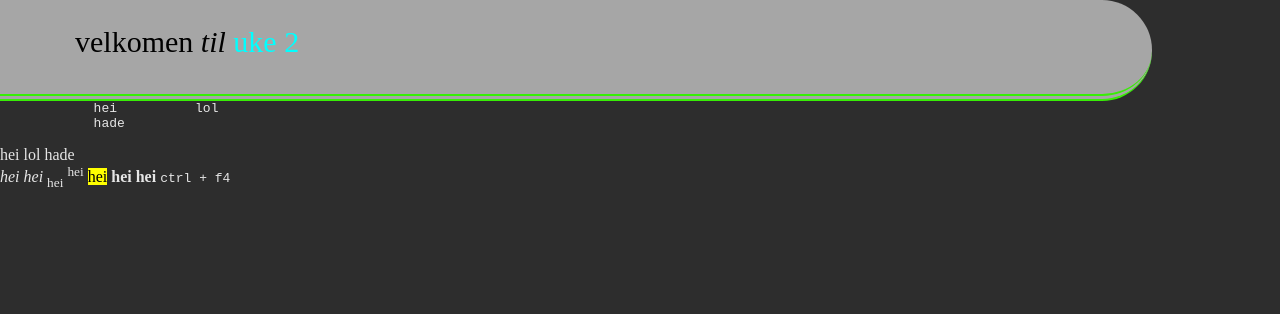
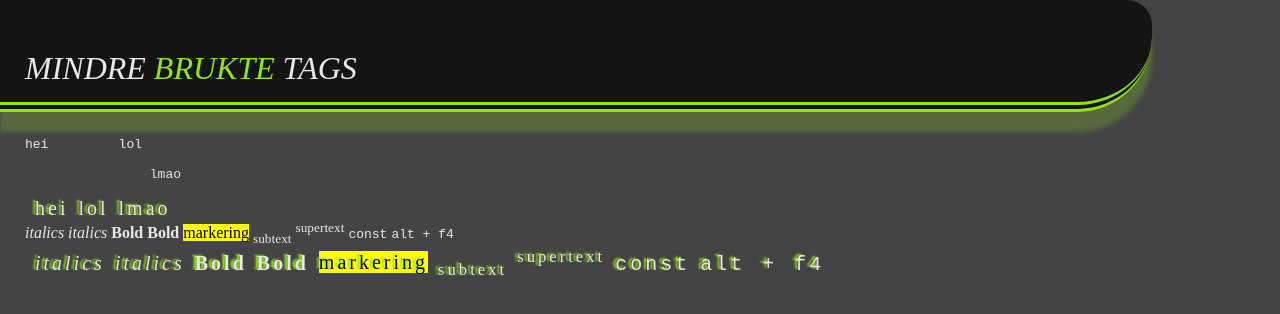
Before and after one commit to LeahJKH/uke2-1, a plain HTML site: page index.html in a window 1280 px wide. Drawn offline with Linux system fonts and the light colour scheme.

Commit message:
attempt 2

```diff
--- a/index.html
+++ b/index.html
@@ -3,31 +3,51 @@
 <head>
     <meta charset="UTF-8">
     <meta name="viewport" content="width=device-width, initial-scale=1.0">
-    <title>Document</title>
+    <title>Uke 2: mindre brukte tags</title>
     <link rel="stylesheet" href="style.css">
 </head>
 <body>
     <header>
-        <h1 id="main-text">velkomen <i>til</i> <span id="uke-h">uke 2</span></h1>
+        <h1>Mindre <span id="b-s-h">brukte</span> tags</h1>
     </header>
     <main>
+        <section>
+            <pre>hei         lol
 
-        <pre>
-            hei          lol
-            hade
-        </pre>
-        <p>
-            hei          lol
-            hade
-        </p>
-        <i>hei</i>
-        <em>hei</em>
-        <sub>hei</sub>
-        <sup>hei</sup>
-        <mark>hei</mark>
-        <b>hei</b>
-        <strong>hei</strong>
-        <kbd>ctrl + f4</kbd>
+                lmao
+            </pre>
+            <p>hei         lol
+
+                lmao
+            </p>
+        </section>
+        <section>
+            <i>italics</i>
+            <em>italics</em>
+            <b>Bold</b>
+            <strong>Bold</strong>
+            <mark>markering</mark>
+            <sub>subtext</sub>
+            <sup>supertext</sup>
+            <code>const</code>
+            <kbd>alt + f4</kbd>
+            <p>
+                <i>italics</i>
+                <em>italics</em>
+                <b>Bold</b>
+                <strong>Bold</strong>
+                <mark>markering</mark>
+                <sub>subtext</sub>
+                <sup>supertext</sup>
+                <code>const</code>
+                <kbd>alt + f4</kbd>
+            </p>
+        </section>
     </main>
+    <footer>
+        <section>
+
+        </section>
+    </footer>
 </body>
 </html>
--- a/style.css
+++ b/style.css
@@ -4,24 +4,34 @@
     box-sizing: border-box;
 }
 body {
-    background-color: rgb(45, 45, 45);
+    background-color: rgb(68, 68, 68);
 }
-#main-text {
-    font-size: 30px;
-    font-weight: 400;
-    margin: 0px 20px 10px 50px;
-
+#b-s-h {
+    color: rgb(145, 229, 19);
 }
 header {
-    background-color: rgb(166, 166, 166);
-    padding: 25px;
-    border-bottom: 7px #38ee06 double;
-    border-radius:  0 50px 50px 0;
+    background-color: rgb(20, 20, 20);
+    color: rgb(234, 232, 232);
+    padding: 50px 0px 15px 25px;
+    border-bottom: 10px rgb(145, 229, 19) double ;
+    border-radius: 0px 25px 75px 0px;
     width: 90%;
-}
-#uke-h {
-    color: aqua;
+    box-shadow: 0px 20px 5px rgb(88, 106, 61);
 }
 main {
-    color: rgb(230, 230, 230);
+    color: rgb(234, 232, 232);
+    padding: 25px;
 }
+h1 {
+    font-weight:300;
+    font-style: italic;
+    text-transform: uppercase;
+}
+p{
+    text-indent: 10px;
+    text-shadow: -3px -1px 2px rgb(145, 229, 19);
+    word-spacing: 2px;
+    font-size: 20px;
+    letter-spacing: 3px;
+    font-weight: 100;
+}
```
